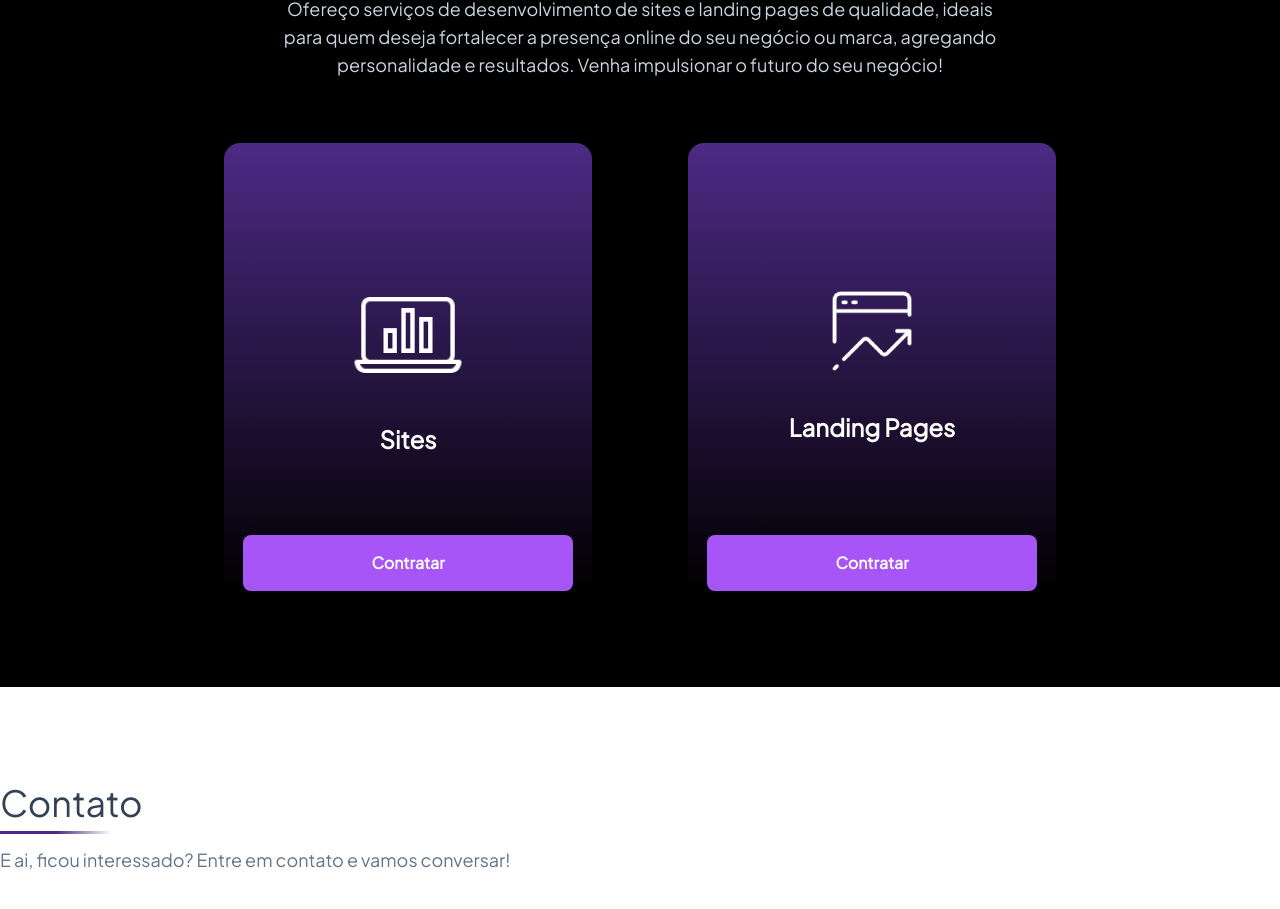
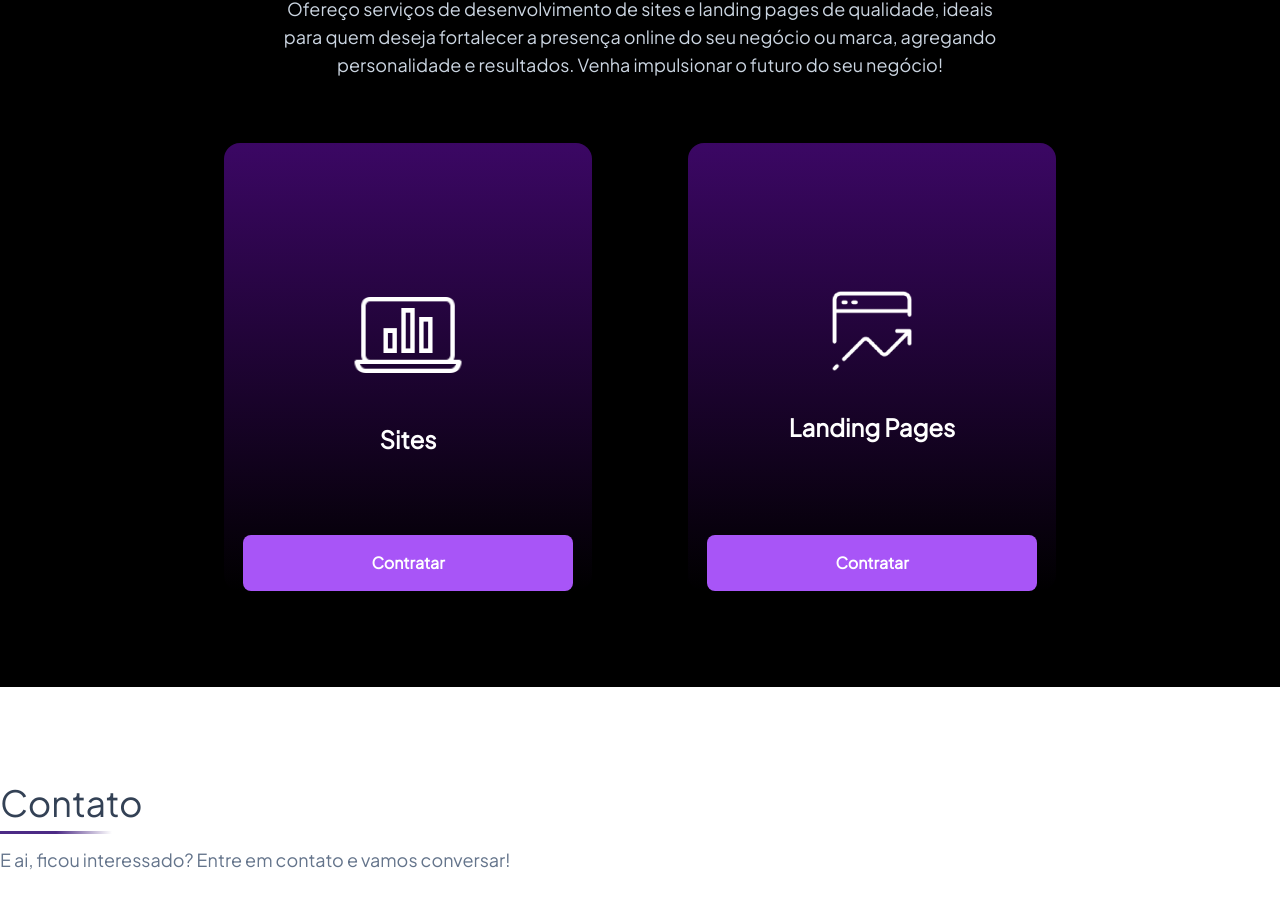
Before and after one commit to Penichezito/Portifolio-YASbarros, a React (Create React App) app: page / in a window 1280 px wide. Shown: the part 4230-5139 px from the top of the page. Built offline with nearby package versions, Linux system fonts and the light colour scheme; a web font is replaced by a local one.

Commit message:
Cores dos cards de serviços

```diff
--- a/src/components/Services.js
+++ b/src/components/Services.js
@@ -19,12 +19,12 @@ export default function Services(){
                 {t("Ofereço serviços de desenvolvimento de sites e landing pages de qualidade, ideais para quem deseja fortalecer a presença online do seu negócio ou marca, agregando personalidade e resultados. Venha impulsionar o futuro do seu negócio! ")}</p>
             </div>
             <div className="flex flex-col md:flex-row items-center mt-8 gap-24 mb-24 px-2">
-                <div className="relative bg-gradient-to-b from-roxo to-black md:w-[23rem] md:h-[28rem] w-[17rem] h-[23rem] rounded-2xl place-content-center grid justify-items-center">
+                <div className="relative bg-gradient-to-b from-purple-950 bg-opacity-5 to-black md:w-[23rem] md:h-[28rem] w-[17rem] h-[23rem] rounded-2xl place-content-center grid justify-items-center">
                      <img className="md:size-28 size-24" src={laptop} alt='site'></img>
                     <h1 className="mt-8 font-bold text-white text-xl md:text-2xl">{t("Sites")}</h1>
                     <a href="#contact" className="absolute bg-purple-500 font-bold bottom-0 rounded-lg px-20 py-2 md:px-32 md:py-4 text-white hover:bg-teal-600 transition duration-500 " >{t("Contratar")}</a>
                 </div>
-                <div className="relative bg-gradient-to-b from-roxo to-black md:w-[23rem] md:h-[28rem] w-[17rem] h-[23rem] rounded-2xl place-content-center grid justify-items-center">
+                <div className="relative bg-gradient-to-b from-purple-950 to-black md:w-[23rem] md:h-[28rem] w-[17rem] h-[23rem] rounded-2xl place-content-center grid justify-items-center">
                     <img className="md:size-20 size-20" src={web} alt='landing'></img>
                     <h1 className="mt-10 font-bold text-white  text-xl md:text-2xl">{t("Landing Pages")}</h1>
                     <a href="#contact" className=" absolute bg-purple-500 font-bold bottom-0 rounded-lg px-20 py-2 md:px-32 md:py-4 text-white hover:bg-teal-600 transition duration-500 " >{t("Contratar")}</a>
```
